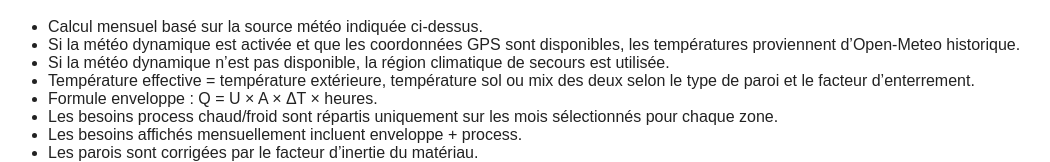
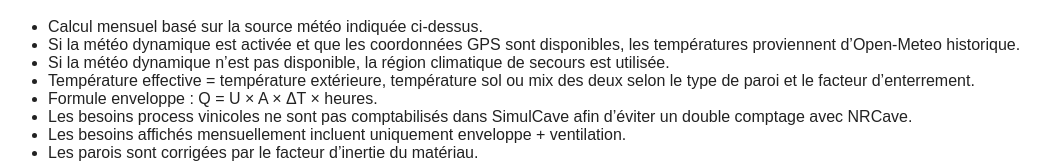
Before and after one commit to gilloubourdin-lgtm/simulcave, a FastAPI app: template app/templates/simulation_result.html in a window 1280 px wide. Shown: the part 2347-2509 px from the top of the page, without its empty margins (82-1132 px from the left). Run offline with FastAPI, Linux system fonts and the light colour scheme; the template is opened without the code that fills it, so the values that code supplies are empty.

Commit message:
Fix Dashboard

```diff
--- a/app/templates/simulation_result.html
+++ b/app/templates/simulation_result.html
@@ -198,8 +198,8 @@ document.querySelectorAll(".heatmap-grid").forEach(grid => {
   <li>Si la météo dynamique n’est pas disponible, la région climatique de secours est utilisée.</li>
   <li>Température effective = température extérieure, température sol ou mix des deux selon le type de paroi et le facteur d’enterrement.</li>
   <li>Formule enveloppe : Q = U × A × ΔT × heures.</li>
-  <li>Les besoins process chaud/froid sont répartis uniquement sur les mois sélectionnés pour chaque zone.</li>
-  <li>Les besoins affichés mensuellement incluent enveloppe + process.</li>
+  <li>Les besoins process vinicoles ne sont pas comptabilisés dans SimulCave afin d’éviter un double comptage avec NRCave.</li>
+  <li>Les besoins affichés mensuellement incluent uniquement enveloppe + ventilation.</li>
   <li>Les parois sont corrigées par le facteur d’inertie du matériau.</li>
   <li>Température moyenne du sol utilisée : {{ result.soil_temperature_c }} °C.</li>
   <li>Prix énergie : {{ cave.energy_price_chf_per_kwh }} CHF/kWh.</li>
```
